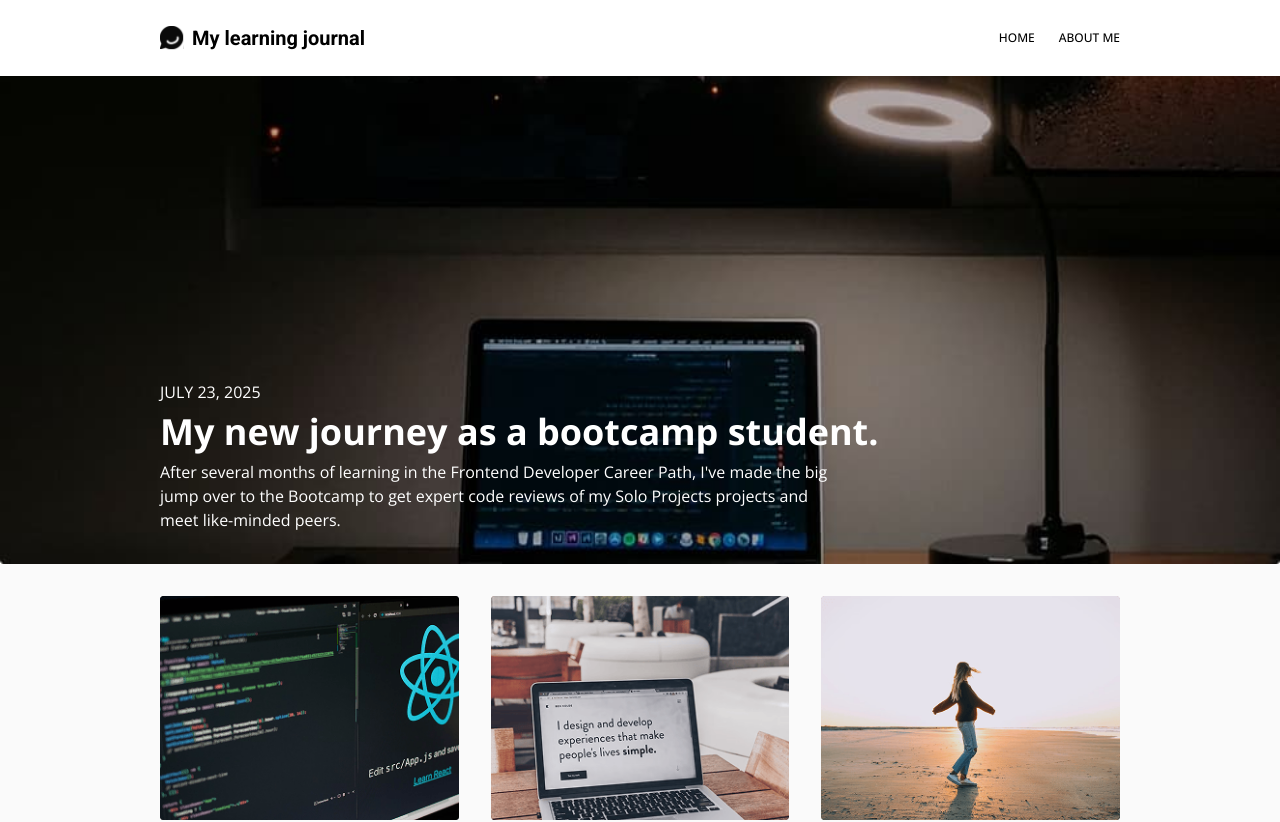
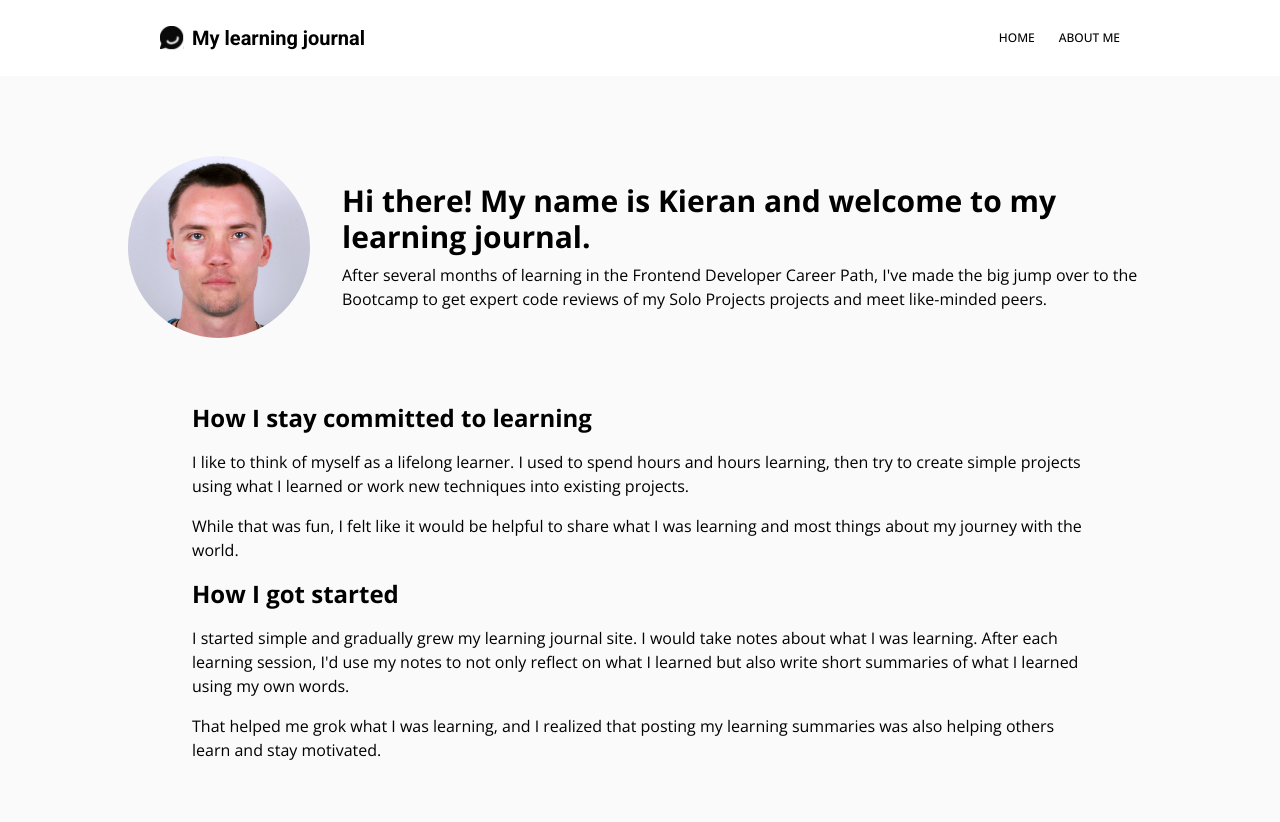
Before and after one commit to kierbenn/learning-journal, a React (Vite) app: page /learning-journal/about-me in a window 1280 px wide. Shown: the top 822 px of the page. Built offline with nearby package versions, Linux system fonts and the light colour scheme.

Commit message:
created about page

```diff
--- /dev/null
+++ b/src/pages/AboutPage.tsx
@@ -0,0 +1,32 @@
+
+import BlogSection from "../components/BlogSection"
+
+export default function About() {
+    return (
+        <main className='flex flex-col flex-1 items-center max-w-5xl mx-auto'>
+            <section className="flex items-center gap-8 mt-20">
+                <img
+                    className="size-[182px] object-cover rounded-full shrink-0"
+                    src="/learning-journal/images/me.jpg" alt="Kieran Bennett profile" />
+                <div className="flex flex-col gap-2">
+                    <h1 className='text-3xl md:text-3xl font-bold'>Hi there! My name is Kieran and welcome to my learning journal.</h1>
+                    <p>After several months of learning in the Frontend Developer Career Path, I've made the big jump over to the Bootcamp to get expert code reviews of my Solo Projects projects and meet like-minded peers.</p>
+                </div>
+            </section>
+            <section className='flex flex-col w-full items-center p-4 sm:p-6 md:p-8'>
+                <div className='flex flex-col gap-4 max-w-5xl w-full mx-auto mt-auto py-4 sm:p-6 md:p-8'>
+                    <h2 className='text-2xl font-bold'>How I stay committed to learning</h2>
+                    <p className='font-light'>I like to think of myself as a lifelong learner. I used to spend hours and hours learning, then try to create simple projects using what I learned or work new techniques into existing projects.</p>
+                    <p className='font-light'>While that was fun, I felt like it would be helpful to share what I was learning and most things about my journey with the world.</p>
+                    <h2 className='text-2xl font-bold'>How I got started</h2>
+                    <p className='font-light'>I started simple and gradually grew my learning journal site. I would take notes about what I was learning. After each learning session, I'd use my notes to not only reflect on what I learned but also write short summaries of what I learned using my own words.</p>
+                    <p className='font-light'>That helped me grok what I was learning, and I realized that posting my learning summaries was also helping others learn and stay motivated.</p>
+                </div>
+                <div className='max-w-5xl w-full mx-auto mt-auto pt-2 sm:pt-4 md:pt-6 text-center'>
+                    <h2 className='text-2xl font-bold'>Recent posts</h2>
+                </div>
+            </section>
+            <BlogSection numberBlogs={3} />
+        </main>
+    )
+}
--- a/src/router.tsx
+++ b/src/router.tsx
@@ -2,6 +2,7 @@ import { createBrowserRouter } from "react-router-dom"
 import Home from "./pages/HomePage"
 import BlogPost from "./pages/BlogPostPage"
 import App from "./App"
+import About from "./pages/AboutPage"
 
 export const router = createBrowserRouter(
     [
@@ -11,6 +12,7 @@ export const router = createBrowserRouter(
             children: [
                 { index: true, element: <Home /> },
                 { path: "blog/:id", element: <BlogPost /> },
+                { path: "about-me", element: <About /> },
                 { path: "*", element: <Home /> },
             ],
         },
```
Also changed, not shown: public/images/me.jpg (added).
